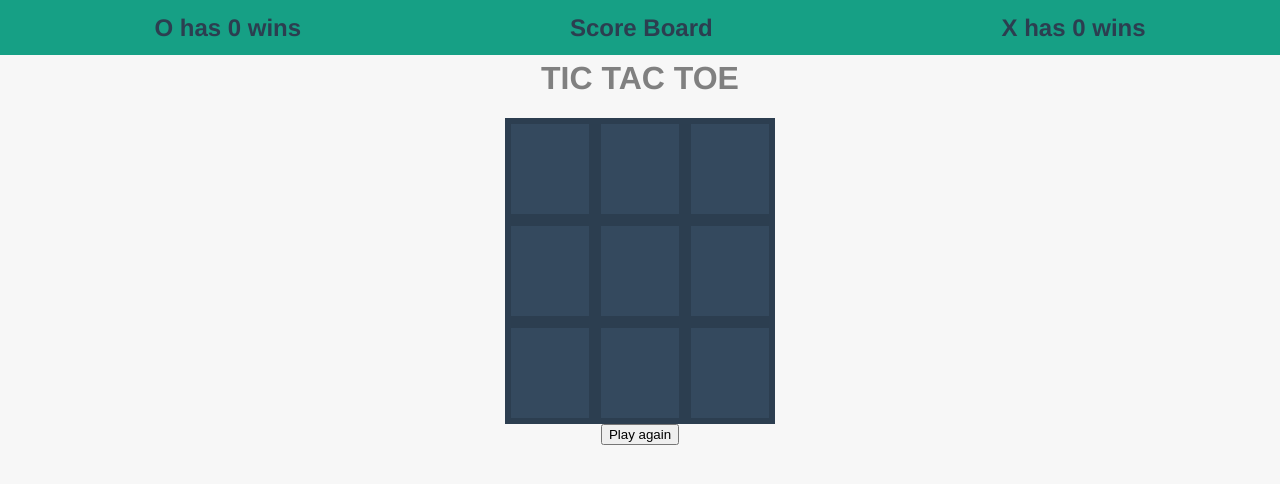
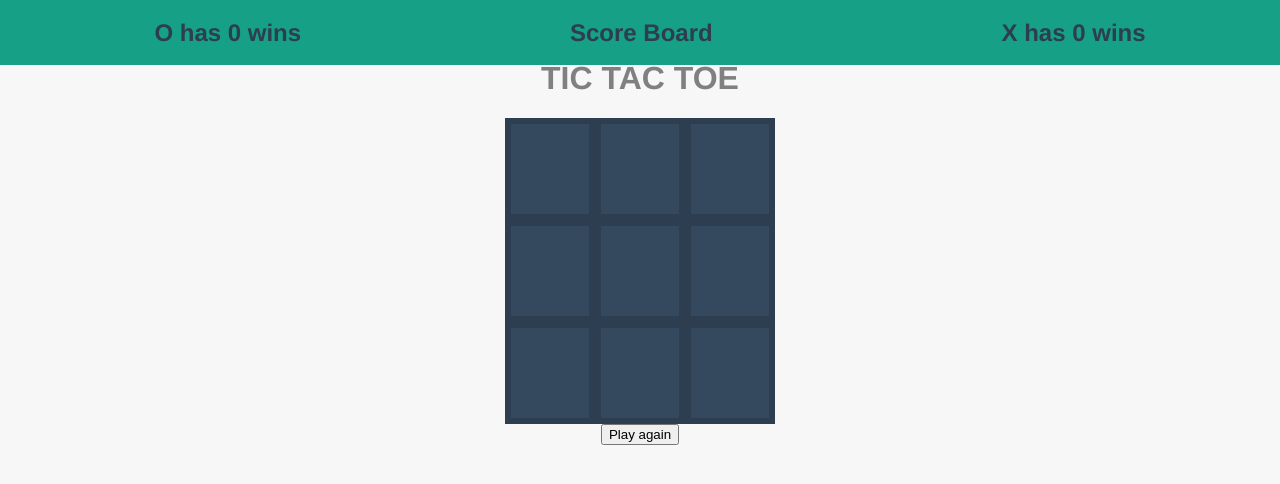
Before and after one commit to johnkron/tictactoe-ui, a Vue app: page / in a window 1280 px wide. Shown: the top 484 px of the page. Built offline with nearby package versions, Linux system fonts and the light colour scheme.

Commit message:
fixed the bugs boss

```diff
--- a/src/views/game/GameGrid.vue
+++ b/src/views/game/GameGrid.vue
@@ -71,7 +71,7 @@ export default {
                     if (me.weHaveWinner) {
                         me.gameLocked = true
                         me.$emit('winner', this.lastMark)
-                        return false // break loop
+                        return false// break loop
                     }
                 })
 
--- a/src/views/game/GameScoreBoard.vue
+++ b/src/views/game/GameScoreBoard.vue
@@ -14,7 +14,7 @@
         justify-content: space-around;
         align-items: center;
         width: 100%;
-        height: 15px;
+        height: 25px;
         background-color: #16a085;
         box-shadow: 10px solid #fff;
         padding: 20px;
```
